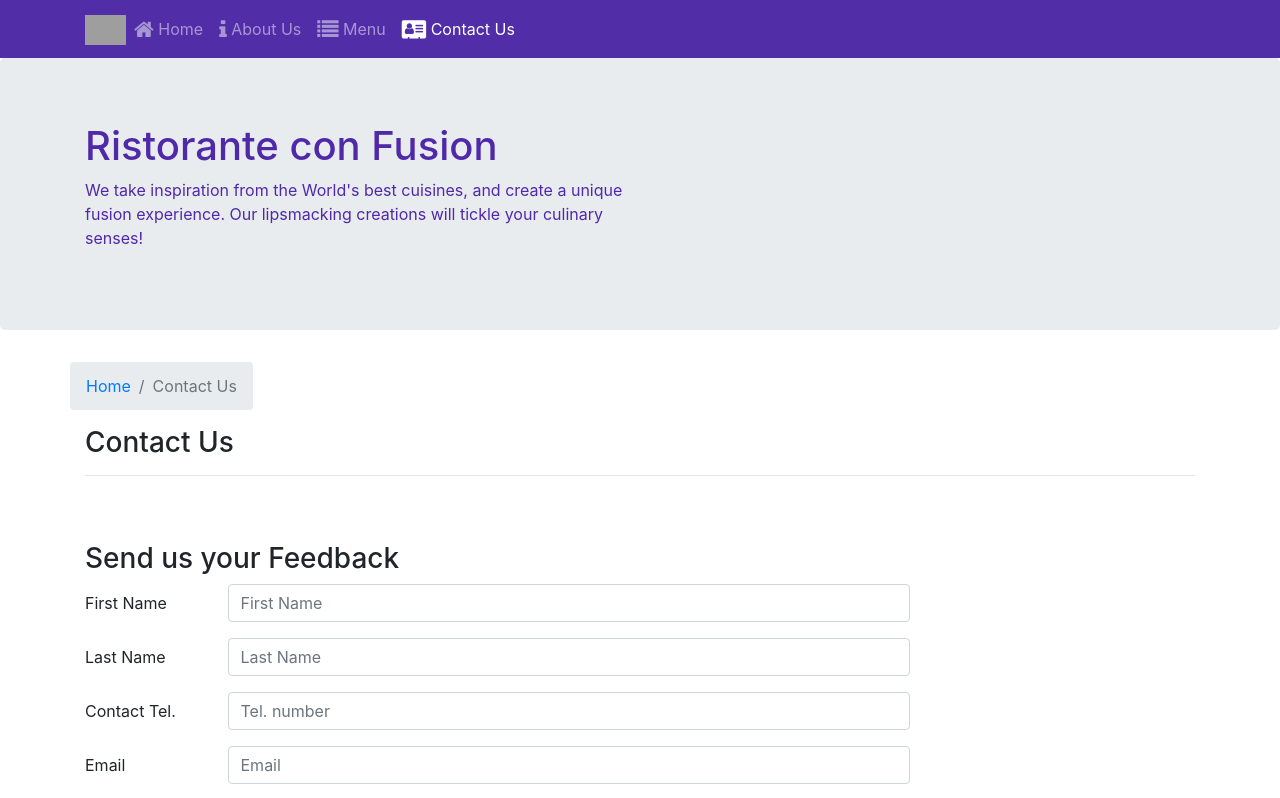
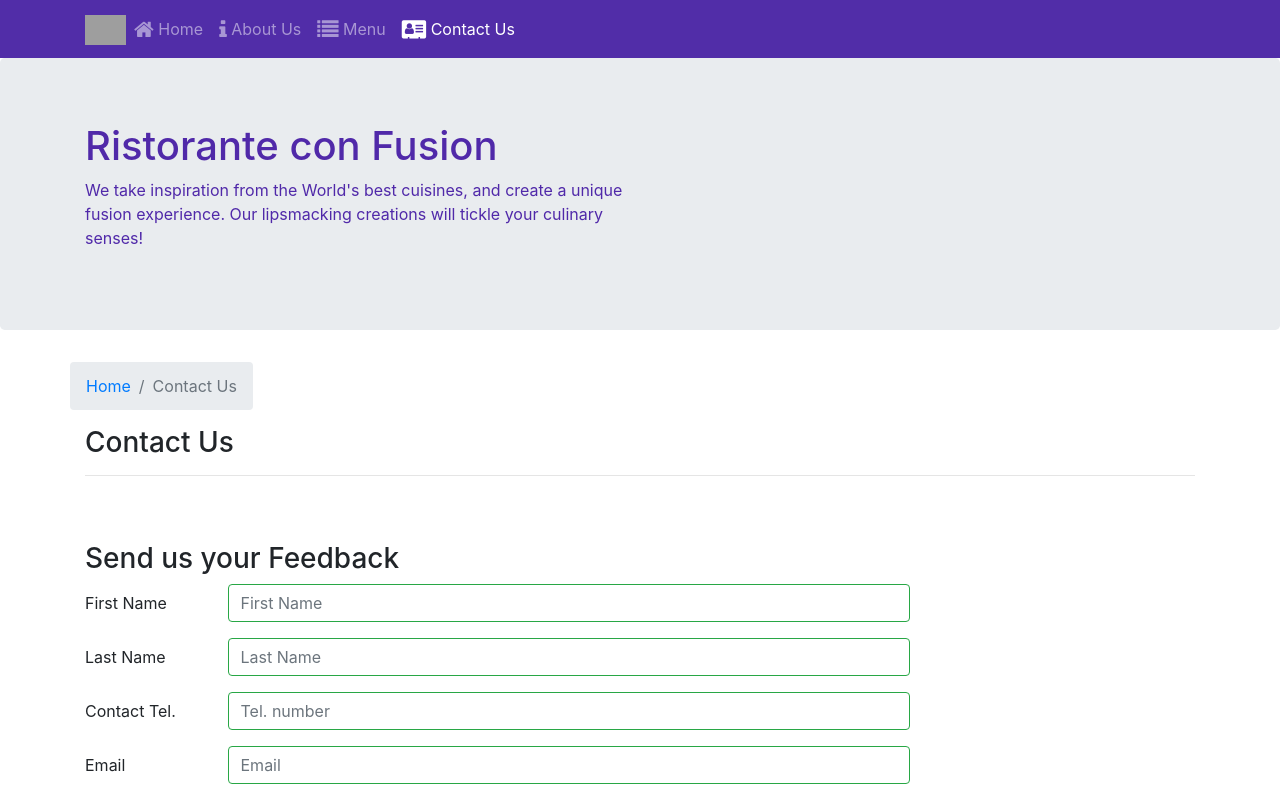
Before and after one commit to Aashimalik/react-confusion-app, a React (Create React App) app: page /contactus in a window 1280 px wide. Shown: the top 798 px of the page. Built offline with nearby package versions, Linux system fonts and the light colour scheme; grey boxes are pictures that could not be loaded.

Commit message:
Controlled Form Validation

```diff
--- a/src/components/ContactComponent.js
+++ b/src/components/ContactComponent.js
@@ -1,6 +1,6 @@
 import React, { Component } from 'react';
 import { Breadcrumb, BreadcrumbItem,
-            Button, Form, FormGroup, Label, Input, Col } from 'reactstrap';
+            Button, Form, FormGroup, Label, Input, Col,FormFeedback} from 'reactstrap';
 import { Link } from 'react-router-dom';
 
 class Contact extends Component {
@@ -14,7 +14,13 @@ class Contact extends Component {
             email: '',
             agree: false,
             contactType: 'Tel.',
-            message: ''
+            message: '',
+            touched:{
+                firstname:false,
+                lastname:false,
+                email:false,
+                telnum:false
+            }
         }
         this.handleInputChange = this.handleInputChange.bind(this);
         this.handleSubmit = this.handleSubmit.bind(this);
@@ -35,7 +41,43 @@ class Contact extends Component {
         event.preventDefault();
     }
 
+    validate(firstname, lastname, telnum, email) {
+
+        const errors = {
+            firstname: '',
+            lastname: '',
+            telnum: '',
+            email: ''
+        };
+
+        if (this.state.touched.firstname && firstname.length < 3)
+            errors.firstname = 'First Name should be >= 3 characters';
+        else if (this.state.touched.firstname && firstname.length > 10)
+            errors.firstname = 'First Name should be <= 10 characters';
+
+        if (this.state.touched.lastname && lastname.length < 3)
+            errors.lastname = 'Last Name should be >= 3 characters';
+        else if (this.state.touched.lastname && lastname.length > 10)
+            errors.lastname = 'Last Name should be <= 10 characters';
+
+        const reg = /^\d+$/;
+        if (this.state.touched.telnum && !reg.test(telnum))
+            errors.telnum = 'Tel. Number should contain only numbers';
+
+        if (this.state.touched.email && email.split('').filter(x => x === '@').length !== 1)
+            errors.email = 'Email should contain a @';
+
+        return errors;
+    }
+
+    handleBlur = (field) => (evt) => {
+        this.setState({
+          touched: { ...this.state.touched, [field]: true },
+        });
+    }
+
     render() {
+        const errors = this.validate(this.state.firstname, this.state.lastname, this.state.telnum, this.state.email);
         return(
         <div className="container">
         <div className="row">
@@ -59,8 +101,12 @@ class Contact extends Component {
                                 <Col md={10}>
                                     <Input type="text" id="firstname" name="firstname"
                                         placeholder="First Name"
+                                        valid={errors.firstname === ''}
+                                        invalid={errors.firstname !== ''}
+                                        onBlur={this.handleBlur('firstname')}
                                         value={this.state.firstname}
                                         onChange={this.handleInputChange} />
+                                        <FormFeedback>{errors.firstname}</FormFeedback>
                                 </Col>
                             </FormGroup>
                             <FormGroup row>
@@ -69,7 +115,11 @@ class Contact extends Component {
                                     <Input type="text" id="lastname" name="lastname"
                                         placeholder="Last Name"
                                         value={this.state.lastname}
+                                        valid={errors.lastname === ''}
+                                        invalid={errors.lastname !== ''}
+                                        onBlur={this.handleBlur('lastname')}
                                         onChange={this.handleInputChange} />
+                                        <FormFeedback>{errors.lastname}</FormFeedback>
                                 </Col>
                             </FormGroup>
                             <FormGroup row>
@@ -78,7 +128,11 @@ class Contact extends Component {
                                     <Input type="tel" id="telnum" name="telnum"
                                         placeholder="Tel. number"
                                         value={this.state.telnum}
+                                        valid={errors.telnum === ''}
+                                        invalid={errors.telnum !== ''}
+                                        onBlur={this.handleBlur('telnum')}
                                         onChange={this.handleInputChange} />
+                                        <FormFeedback>{errors.telnum}</FormFeedback>
                                 </Col>
                             </FormGroup>
                             <FormGroup row>
@@ -87,7 +141,11 @@ class Contact extends Component {
                                     <Input type="email" id="email" name="email"
                                         placeholder="Email"
                                         value={this.state.email}
+                                        valid={errors.email === ''}
+                                        invalid={errors.email !== ''}
+                                        onBlur={this.handleBlur('email')}
                                         onChange={this.handleInputChange} />
+                                        <FormFeedback>{errors.email}</FormFeedback>
                                 </Col>
                             </FormGroup>
                             <FormGroup row>
```
